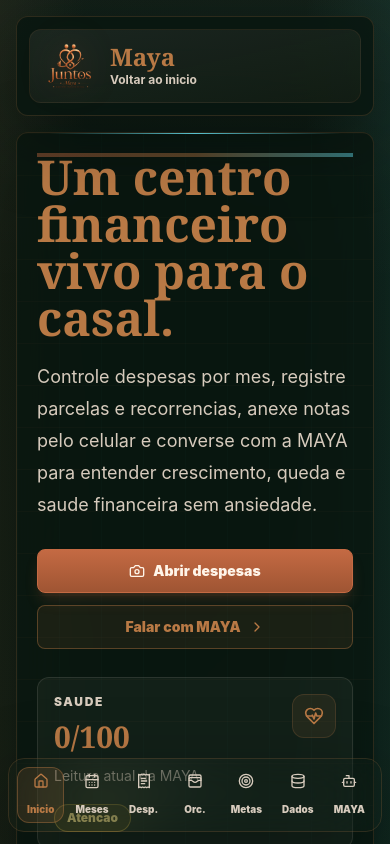
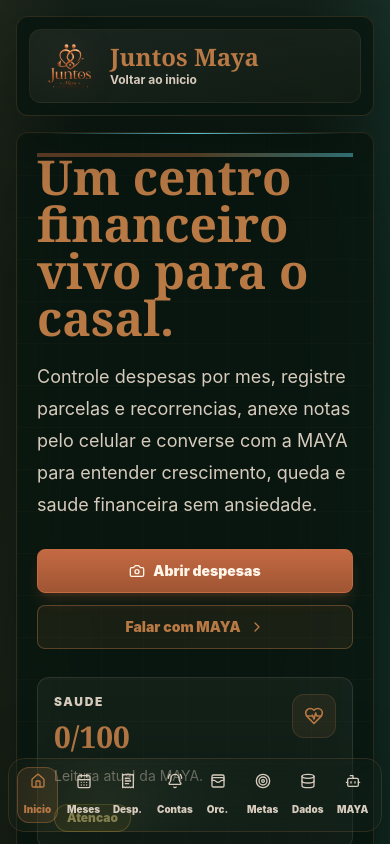
Before and after one commit to deyversonabe/Maya, a Next.js app: page / in a window 390 px wide. Shown: the top 844 px of the page. Built offline with nearby package versions, Linux system fonts and the light colour scheme.

Commit message:
Add files via upload

```diff
--- a/components/app/app-shell.tsx
+++ b/components/app/app-shell.tsx
@@ -3,7 +3,7 @@
 import Link from "next/link";
 import Image from "next/image";
 import { usePathname } from "next/navigation";
-import { BarChart3, Bot, CalendarDays, Database, Home, ReceiptText, Target, WalletCards } from "lucide-react";
+import { BarChart3, BellRing, Bot, CalendarDays, Database, Home, ReceiptText, Target, WalletCards } from "lucide-react";
 import { cn } from "@/lib/utils";
 
 const navItems = [
@@ -11,6 +11,7 @@
   { href: "/dashboard", label: "Dashboard", icon: BarChart3 },
   { href: "/months", label: "Meses", icon: CalendarDays },
   { href: "/expenses", label: "Despesas", icon: ReceiptText },
+  { href: "/bills", label: "Contas", icon: BellRing },
   { href: "/budgets", label: "Orcamentos", icon: WalletCards },
   { href: "/goals", label: "Metas", icon: Target },
   { href: "/data", label: "Dados", icon: Database },
@@ -31,19 +32,19 @@
         >
           <Image
             src="/brand/juntos-maya-logo.png"
-            alt="Maya"
+            alt="Juntos Maya"
             width={180}
             height={180}
             priority
             className="h-14 w-14 object-contain drop-shadow-[0_0_18px_rgba(196,106,67,0.35)] transition group-hover:scale-[1.03]"
           />
           <div>
-            <strong className="font-serif text-2xl leading-none text-bronze">Maya</strong>
+            <strong className="font-serif text-2xl leading-none text-bronze">Juntos Maya</strong>
             <p className="text-xs font-bold text-muted">Voltar ao inicio</p>
           </div>
         </Link>
 
-        <nav className="hidden gap-2 md:grid md:grid-cols-4 xl:grid-cols-8" aria-label="Navegacao principal">
+        <nav className="hidden gap-2 md:grid md:grid-cols-4 xl:grid-cols-9" aria-label="Navegacao principal">
           {navItems.map((item) => {
             const Icon = item.icon;
             const active = pathname === item.href;
@@ -69,9 +70,9 @@
 
       {children}
 
-      <nav className="fixed inset-x-2 bottom-3 z-40 grid grid-cols-7 gap-1 rounded-2xl border border-bronze/20 bg-moss-950/92 p-2 shadow-soft backdrop-blur-2xl md:hidden" aria-label="Navegacao mobile">
+      <nav className="fixed inset-x-2 bottom-3 z-40 grid grid-cols-8 gap-1 rounded-2xl border border-bronze/20 bg-moss-950/92 p-2 shadow-soft backdrop-blur-2xl md:hidden" aria-label="Navegacao mobile">
         {navItems
-          .filter((item) => ["/", "/months", "/expenses", "/budgets", "/goals", "/data", "/maya"].includes(item.href))
+          .filter((item) => ["/", "/months", "/expenses", "/bills", "/budgets", "/goals", "/data", "/maya"].includes(item.href))
           .map((item) => {
             const Icon = item.icon;
             const active = pathname === item.href;
```
